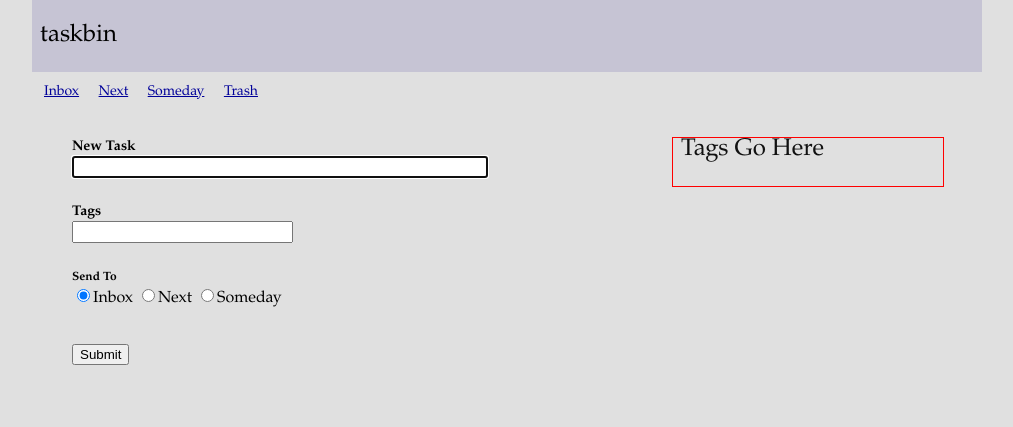
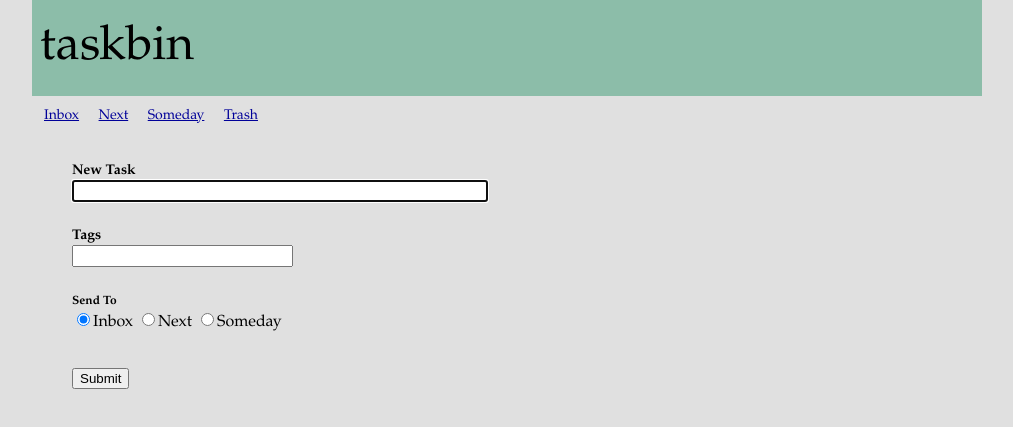
Before and after one commit to ngpestelos/taskbin-php, a PHP site: page / in a window 1280 px wide. Shown: the top 427 px of the page, without its empty margins (133-1146 px from the left). Run offline with PHP 8.4, Linux system fonts and the light colour scheme.

Commit message:
layout tweaks

```diff
--- a/css/main.css
+++ b/css/main.css
@@ -13,7 +13,7 @@ body {
   margin-right: 8px;
 }
 
-#header { background-color: #C6C4D4; }
+#header { background-color: #8CBDA9; }
 .site_id { margin-top: 24px; padding-left: 8px; }
 .site_id a { text-decoration: none; color: black; }
 
@@ -25,3 +25,5 @@ body {
 
 .big { font-size: 18px; }
 .mid { font-size: 14px; }
+
+#tasks li { margin-bottom: 8px; }
--- a/details.php
+++ b/details.php
@@ -33,6 +33,7 @@ function move_url($_id, $_type) {
   <body>
     <div class="container">
       <?php include("header.php"); ?>
+      <?php include("nav.php"); ?>
       <div id="details" class="main_content span-14 push-1">
         <h3><?php echo $task . " ($type)"; ?></h3>
         <h5>Tags</h5>
--- a/header.php
+++ b/header.php
@@ -1,3 +1,3 @@
 <div id="header" class="span-24">
-  <h3 class="site_id"><a href="index.php">taskbin</a></h3>
+  <h1 class="site_id"><a href="index.php">taskbin</a></h1>
 </div>
--- a/index.php
+++ b/index.php
@@ -23,14 +23,7 @@
   <body>
     <div class="container">
       <?php include("header.php"); ?>
-      <div id="nav" class="span-12">
-        <ul>
-          <li><a href="tasks.php?type=inbox">Inbox</a></li>
-          <li><a href="tasks.php?type=next">Next</a></li>
-          <li><a href="tasks.php?type=someday">Someday</a></li>
-          <li><a href="tasks.php?type=trash">Trash</a></li>
-        </ul>
-      </div>
+      <?php include("nav.php"); ?>
       <div id="new" class="main_content span-14 push-1">
         <form action="new.php" method="post">
           <p>
--- /dev/null
+++ b/nav.php
@@ -0,0 +1,8 @@
+<div id="nav" class="span-12">
+  <ul>
+    <li><a href="tasks.php?type=inbox">Inbox</a></li>
+    <li><a href="tasks.php?type=next">Next</a></li>
+    <li><a href="tasks.php?type=someday">Someday</a></li>
+    <li><a href="tasks.php?type=trash">Trash</a></li>
+  </ul>
+</div>
--- a/tags.php
+++ b/tags.php
@@ -1,3 +1,3 @@
-<div id="tags" class="span-7 push-1 last">
+<div id="tags" class="span-7 push-1 last" style="display: none">
   <h3 style="margin-left: 8px;">Tags Go Here<h3>
 </div>
--- a/tasks.php
+++ b/tasks.php
@@ -26,6 +26,7 @@ $title = isset($type) ? $type : $tag;
   <body>
     <div class="container">
       <?php include("header.php"); ?>
+      <?php include("nav.php"); ?>
       <div id="tasks" class="main_content span-14 push-1">
         <h3>
           <?php echo $title . " ($total_rows)"; ?>
```
